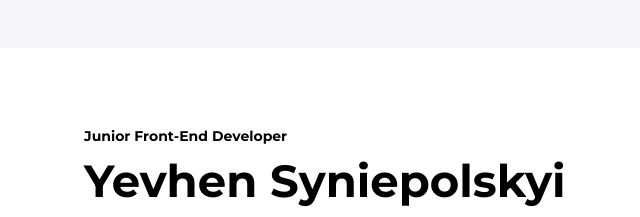
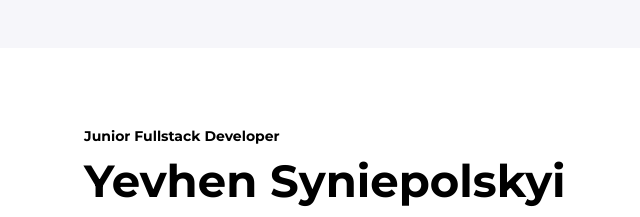
Before and after one commit to syniepolskyi84/project-resume, a plain HTML site: page index.html in a window 1280 px wide. Shown: the top 217 px of the page, 502-1142 px from the left. Drawn offline with Linux system fonts and the light colour scheme.

Commit message:
corection

```diff
--- a/index.html
+++ b/index.html
@@ -23,7 +23,7 @@
       <div class="main-contant">
         <!-- My info -->
         <div class="my-info">
-          <h2 class="my-profession">Junior Front-End Developer</h2>
+          <h2 class="my-profession">Junior Fullstack Developer</h2>
 
           <h1 class="my-name">Yevhen Syniepolskyi</h1>
 
```
